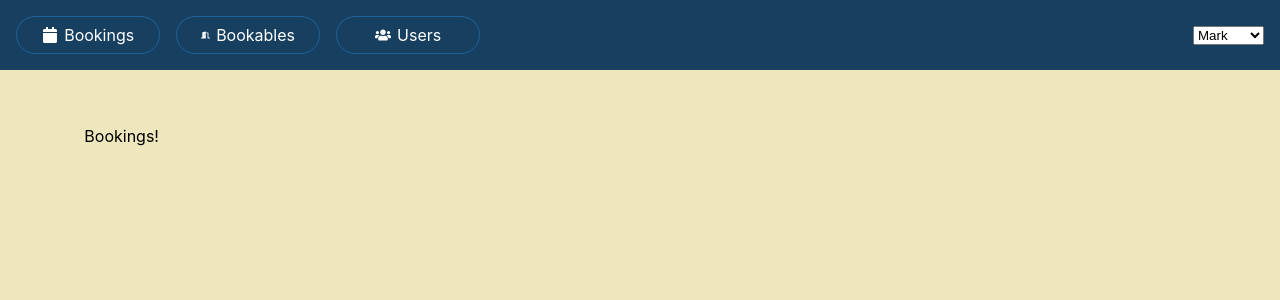
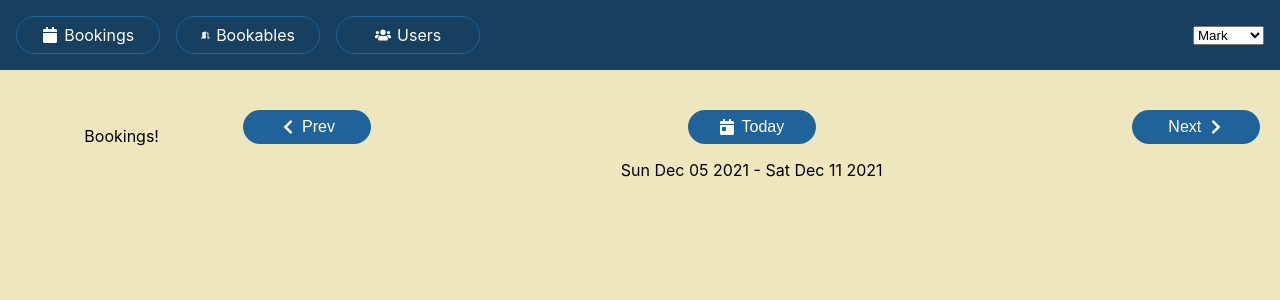
Before and after one commit to solovyovsergey/bookings-app, a React (Create React App) app: page /bookings in a window 1280 px wide. Shown: the top 300 px of the page. Built offline with nearby package versions, Linux system fonts and the light colour scheme.

Commit message:
add reducers for Bookables and Bookings

```diff
--- a/src/App.css
+++ b/src/App.css
@@ -191,3 +191,13 @@ main {
 .item-details .bookable-availability ul {
   list-style: square;
 }
+
+.date-picker {
+  display: flex;
+  margin: 0 0 1em;
+  justify-content: space-between;
+  align-items: center;
+}
+.date-picker button {
+  width: 8em;
+}
--- a/src/components/Bookables/BookablesList.tsx
+++ b/src/components/Bookables/BookablesList.tsx
@@ -1,31 +1,35 @@
-import { Bookable } from "../../types";
-import {
-  bookables as bookablesDefault,
-  sessions,
-  days,
-} from "../../static.json";
-import { ChangeEvent, useState } from "react";
+import { sessions, days } from "../../static.json";
+import { ChangeEvent, useReducer } from "react";
 import { FaArrowRight } from "react-icons/fa";
-
-const bookables = bookablesDefault as Bookable[];
+import { initialState, reducer, Types } from "./reducer";
 
 export default function BookablesList() {
+  const [state, dispatch] = useReducer(reducer, initialState);
+  const { group, bookableIndex, hasDetails, bookables } = state;
+
   const groups = Array.from(new Set(bookables.map((b) => b.group)));
-  const [group, setGroup] = useState("Kit");
-
   const bookablesInGroup = bookables.filter((b) => b.group === group);
-  const [bookableIndex, setBookableIndex] = useState(0);
-
   const bookable = bookablesInGroup[bookableIndex];
-  const [hasDetails, setHasDetails] = useState(false);
 
   const changeGroup = (event: ChangeEvent<HTMLSelectElement>) => {
-    setGroup(event.target.value);
-    setBookableIndex(0);
+    dispatch({
+      type: Types.setGroup,
+      payload: { group: event.target.value, bookableIndex: 0 },
+    });
   };
 
-  const nextBookable = () =>
-    setBookableIndex((i) => (i + 1) % bookablesInGroup.length);
+  const changeBookable = (selectedIndex: number) => {
+    dispatch({
+      type: Types.setBookable,
+      payload: selectedIndex,
+    });
+  };
+
+  const toggleDetails = () => {
+    dispatch({ type: Types.toggleHasDetails });
+  };
+
+  const nextBookable = () => dispatch({ type: Types.nextBookable });
 
   return (
     <>
@@ -37,14 +41,13 @@ export default function BookablesList() {
             </option>
           ))}
         </select>
-
         <ul className="bookables items-list-nav">
           {bookablesInGroup.map((b, i) => (
             <li
               key={b.id}
               className={i === bookableIndex ? "selected" : undefined}
             >
-              <button className="btn" onClick={() => setBookableIndex(i)}>
+              <button className="btn" onClick={() => changeBookable(i)}>
                 {b.title}
               </button>
             </li>
@@ -68,7 +71,7 @@ export default function BookablesList() {
                   <input
                     type="checkbox"
                     checked={hasDetails}
-                    onChange={() => setHasDetails((has) => !has)}
+                    onChange={toggleDetails}
                   />
                   Show Details
                 </label>
--- /dev/null
+++ b/src/components/Bookables/reducer.ts
@@ -0,0 +1,58 @@
+import { ActionMap, Bookable } from "../../types";
+import { bookables } from "../../static.json";
+import { Reducer } from "react";
+
+type Group = string;
+type BookableIndex = number;
+type HasDetails = boolean;
+type Bookables = Bookable[];
+
+interface State {
+  group: Group;
+  bookableIndex: BookableIndex;
+  hasDetails: HasDetails;
+  bookables: Bookables;
+}
+
+export enum Types {
+  setGroup = "SET_GROUP",
+  setBookable = "SET_BOOKABLE",
+  toggleHasDetails = "TOGGLE_HAS_DETAILS",
+  nextBookable = "NEXT_BOOKABLE",
+}
+
+type Payload = {
+  [Types.setGroup]: { group: Group; bookableIndex: BookableIndex };
+  [Types.setBookable]: BookableIndex;
+  [Types.toggleHasDetails]: undefined;
+  [Types.nextBookable]: undefined;
+};
+
+type Actions = ActionMap<Payload>[keyof ActionMap<Payload>];
+
+export const initialState: State = {
+  group: "Rooms",
+  bookableIndex: 0,
+  hasDetails: true,
+  bookables,
+};
+
+export const reducer: Reducer<State, Actions> = (state, action) => {
+  switch (action.type) {
+    case Types.setGroup:
+      return { ...state, ...action.payload };
+    case Types.setBookable:
+      return { ...state, bookableIndex: action.payload };
+    case Types.toggleHasDetails:
+      return { ...state, hasDetails: !state.hasDetails };
+    case Types.nextBookable:
+      const count = state.bookables.filter(
+        (b) => b.group === state.group
+      ).length;
+
+      return { ...state, bookableIndex: (state.bookableIndex + 1) % count };
+
+    default:
+      return state;
+  }
+};
--- a/src/components/Bookings/BookingsPage.tsx
+++ b/src/components/Bookings/BookingsPage.tsx
@@ -1,7 +1,10 @@
+import WeekPicker from "./WeekPicker";
+
 export default function BookingsPage() {
   return (
     <main className="bookings-page">
       <p>Bookings!</p>
+      <WeekPicker date={new Date()} />
     </main>
   );
 }
--- /dev/null
+++ b/src/components/Bookings/WeekPicker.tsx
@@ -0,0 +1,40 @@
+import { useReducer } from "react";
+import { getWeek } from "../../utils/date-wrangler";
+import { FaChevronLeft, FaCalendarDay, FaChevronRight } from "react-icons/fa";
+import { reducer, Types } from "./reducer";
+
+const WeekPicker: React.FC<{ date: Date }> = ({ date }) => {
+  const [week, dispatch] = useReducer(reducer, date, getWeek);
+
+  return (
+    <div>
+      <p className="date-picker">
+        <button
+          className="btn"
+          onClick={() => dispatch({ type: Types.prevWeek })}
+        >
+          <FaChevronLeft />
+          <span>Prev</span>
+        </button>
+
+        <button className="btn" onClick={() => dispatch({ type: Types.today })}>
+          <FaCalendarDay />
+          <span>Today</span>
+        </button>
+
+        <button
+          className="btn"
+          onClick={() => dispatch({ type: Types.nextWeek })}
+        >
+          <span>Next</span>
+          <FaChevronRight />
+        </button>
+      </p>
+      <p>
+        {week.start.toDateString()} - {week.end.toDateString()}
+      </p>
+    </div>
+  );
+};
+
+export default WeekPicker;
--- /dev/null
+++ b/src/components/Bookings/reducer.ts
@@ -0,0 +1,40 @@
+import { Reducer } from "react";
+import { ActionMap } from "../../types";
+import { getWeek } from "../../utils/date-wrangler";
+
+type State = {
+  date: Date;
+  start: Date;
+  end: Date;
+};
+
+export enum Types {
+  nextWeek = "NEXT_WEEK",
+  prevWeek = "PREV_WEEK",
+  today = "TODAY",
+  setDate = "SET_DATE",
+}
+
+type Payload = {
+  [Types.nextWeek]: undefined;
+  [Types.prevWeek]: undefined;
+  [Types.today]: undefined;
+  [Types.setDate]: number;
+};
+
+type Actions = ActionMap<Payload>[keyof ActionMap<Payload>];
+
+export const reducer: Reducer<State, Actions> = (state, action) => {
+  switch (action.type) {
+    case Types.nextWeek:
+      return getWeek(state.date, 7);
+    case Types.prevWeek:
+      return getWeek(state.date, -7);
+    case Types.today:
+      return getWeek(new Date());
+    case Types.setDate:
+      return getWeek(new Date(action.payload));
+    default:
+      return state;
+  }
+};
--- a/src/types.ts
+++ b/src/types.ts
@@ -6,3 +6,9 @@ export interface Bookable {
   sessions: number[];
   days: number[];
 }
+
+export type ActionMap<M extends { [index: string]: any }> = {
+  [Key in keyof M]: M[Key] extends undefined
+    ? { type: Key }
+    : { type: Key; payload: M[Key] };
+};
--- /dev/null
+++ b/src/utils/date-wrangler.ts
@@ -0,0 +1,16 @@
+export function addDays(date: Date, daysToAdd: number) {
+  const clone = new Date(date.getTime());
+  clone.setDate(clone.getDate() + daysToAdd);
+  return clone;
+}
+
+export function getWeek(forDate: Date, daysOffset = 0) {
+  const date = addDays(forDate, daysOffset);
+  const day = date.getDay();
+
+  return {
+    date,
+    start: addDays(date, -day),
+    end: addDays(date, 6 - day),
+  };
+}
```
